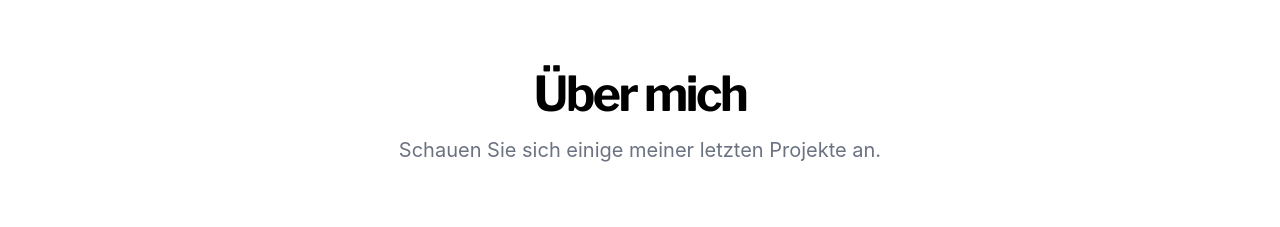
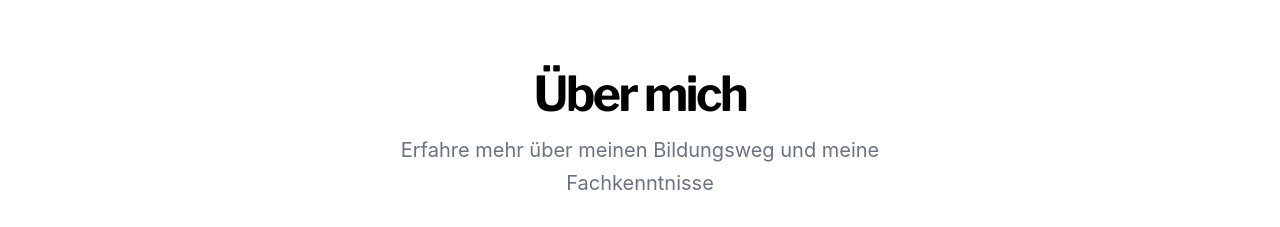
Before and after one commit to SchmittYannic/portfolio_ys, a React (Vite) app: page / in a window 1280 px wide. Shown: the part 1860-2087 px from the top of the page. Built offline with nearby package versions, Linux system fonts and the light colour scheme; no server answers.

Commit message:
Adds subtitle to About section

```diff
--- a/src/components/About.tsx
+++ b/src/components/About.tsx
@@ -280,7 +280,7 @@ const About = () => {
                     <p
                         className={`mx-auto ${styles.maxContainer} ${styles.primaryFontSize} ${styles.primaryTextColor}`}
                     >
-                        {PageTextContent.projectsSub}
+                        {PageTextContent.aboutSub}
                     </p>
                 </div>
 
--- a/src/constants/index.ts
+++ b/src/constants/index.ts
@@ -18,6 +18,7 @@ export type LocalizedTextContentType = {
     jobTitle: string,
 
     aboutHead: string,
+    aboutSub: string,
     educationHead: string,
     noDegree: string,
     gpa: string,
@@ -67,6 +68,7 @@ const TextContent: Record<LanguageType, LocalizedTextContentType> = {
         jobTitle: "Junior Webentwickler",
 
         aboutHead: "Über mich",
+        aboutSub: "Erfahre mehr über meinen Bildungsweg und meine Fachkenntnisse",
         educationHead: "Bildung",
         noDegree: "ohne Abschluss",
         gpa: "Notenschnitt: ",
@@ -110,6 +112,7 @@ const TextContent: Record<LanguageType, LocalizedTextContentType> = {
         jobTitle: "Junior Web Developer",
 
         aboutHead: "About me",
+        aboutSub: "Find out more about my educational background and my expertise",
         educationHead: "Education",
         noDegree: "no degree",
         gpa: "GPA: ",
```
